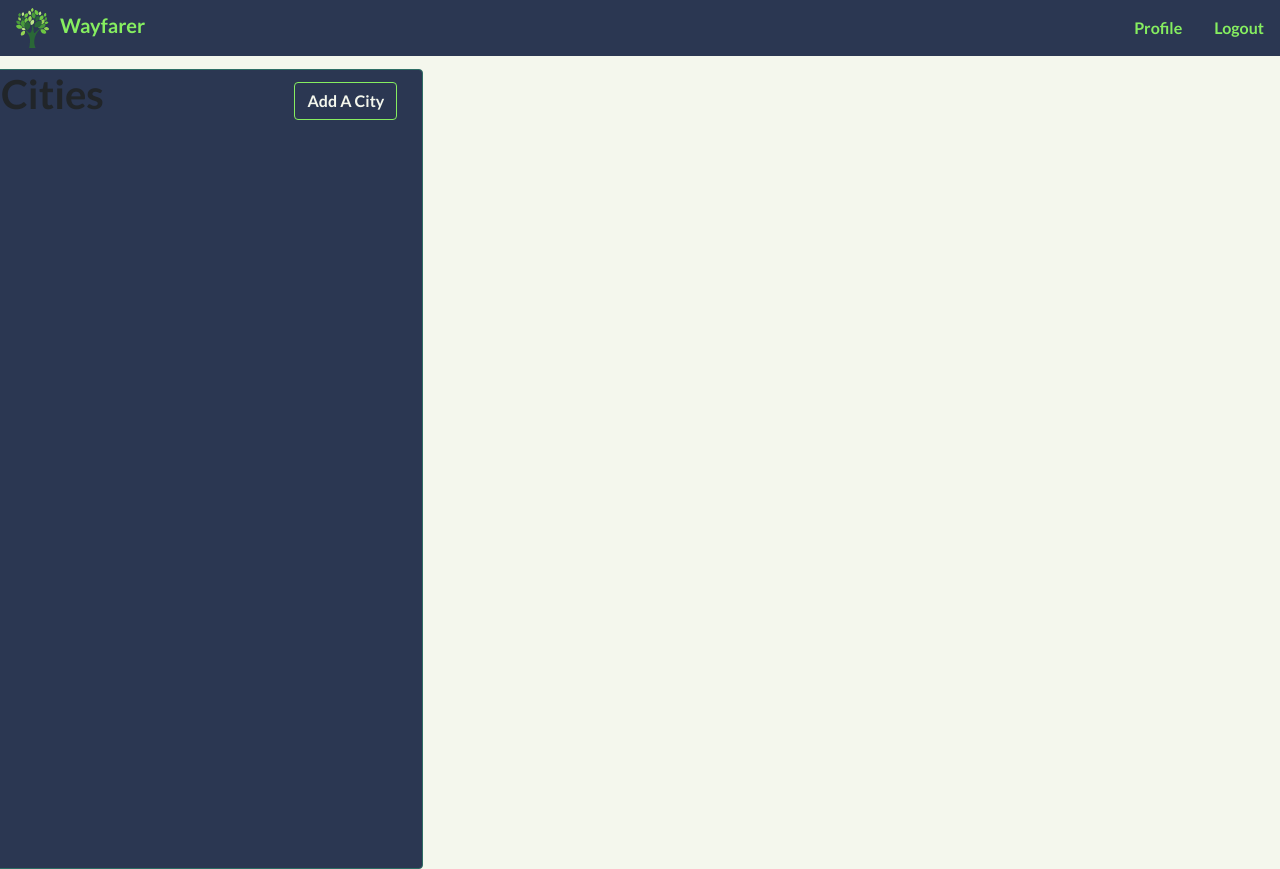
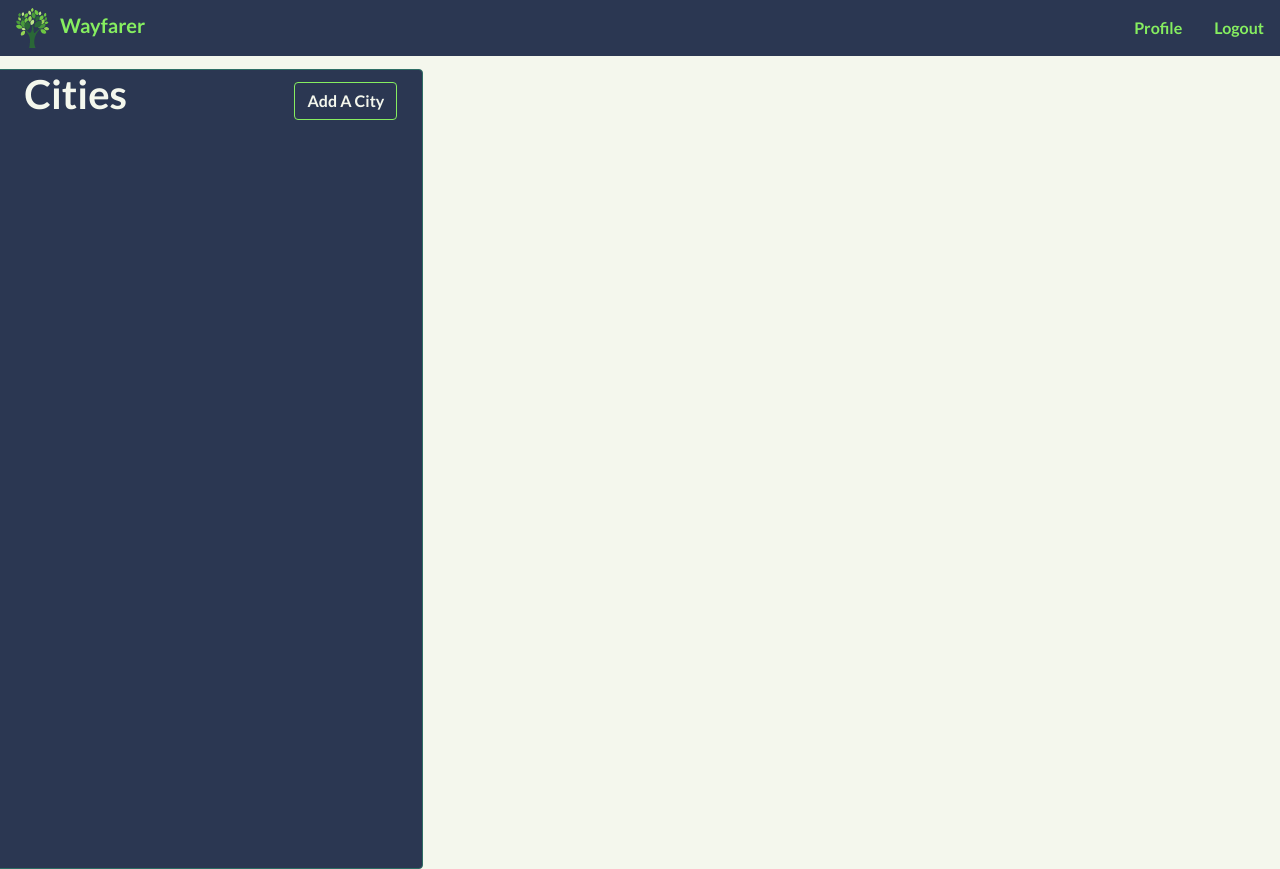
Before and after one commit to nicolegold1/project_wayfarer, a Django app: page /posts/ in a window 1280 px wide. Run offline with Django 3.2, Linux system fonts and the light colour scheme; the visitor is signed in with stand-in values (Sample User, id 1); data comes from the database, SQL or seed files in the repository; data that the repository does not hold is empty; some libraries are stand-ins or nearby versions.

Commit message:
more stuff in work

```diff
--- a/main_app/static/css/style.css
+++ b/main_app/static/css/style.css
@@ -16,7 +16,7 @@
 }
 
 * {
-  font-family: "lato", sans-serif !important;
+  font-family: "lato", sans-serif, "Font Awesome 5 Free" !important;
   font-weight: 700 !important;
 }
 logoText {
--- a/main_app/templates/base.html
+++ b/main_app/templates/base.html
@@ -11,6 +11,8 @@
     <link href="https://fonts.googleapis.com/css2?family=Lato:wght@400;700&display=swap" rel="stylesheet">
     <link href="https://cdn.jsdelivr.net/npm/bootstrap@5.0.0-beta1/dist/css/bootstrap.min.css" rel="stylesheet" integrity="sha384-giJF6kkoqNQ00vy+HMDP7azOuL0xtbfIcaT9wjKHr8RbDVddVHyTfAAsrekwKmP1" crossorigin="anonymous">
     <link href="{% static 'fontawesome_free/css/all.min.css' %}" rel="stylesheet" type="text/css">
+    <link href="https://cdnjs.cloudflare.com/ajax/libs/font-awesome/5.13.0/css/all.min.css" rel="stylesheet">
+
     <script src="https://cdn.jsdelivr.net/npm/bootstrap@5.0.0-beta1/dist/js/bootstrap.bundle.min.js" integrity="sha384-ygbV9kiqUc6oa4msXn9868pTtWMgiQaeYH7/t7LECLbyPA2x65Kgf80OJFdroafW" crossorigin="anonymous"></script>
 
 
--- a/main_app/templates/posts.html
+++ b/main_app/templates/posts.html
@@ -4,7 +4,7 @@
   {% comment %} List item Column {% endcomment %}
   <div class="col-4 cityListRow" id="cityListRow">
     <!-- Button trigger modal for Add A City-->
-    <h1 class="city_title">Cities <button style="justify-content: end; float: right;
+    <h1 class="city_title whiteTitle">&nbsp;&nbsp; Cities <button style="justify-content: end; float: right;
     margin: 3%;" type="button" class="btn btn-primary" data-bs-toggle="modal" data-bs-target="#addNewCity">
       Add A City
     </button></h1>
--- a/main_app/templates/profile.html
+++ b/main_app/templates/profile.html
@@ -1,5 +1,4 @@
 {% extends 'base.html' %} {% block scripts %}
-<link rel="stylesheet" href="https://pro.fontawesome.com/releases/v5.10.0/css/all.css" integrity="sha384-AYmEC3Yw5cVb3ZcuHtOA93w35dYTsvhLPVnYs9eStHfGJvOvKxVfELGroGkvsg+p" crossorigin="anonymous"/>
 {% comment %} Edit Profile {% endcomment %}
 <div
         class="modal fade"
--- a/main_app/templates/profile_show.html
+++ b/main_app/templates/profile_show.html
@@ -1,5 +1,4 @@
 {% extends 'base.html' %} {% block scripts %}
-<link rel="stylesheet" href="https://pro.fontawesome.com/releases/v5.10.0/css/all.css" integrity="sha384-AYmEC3Yw5cVb3ZcuHtOA93w35dYTsvhLPVnYs9eStHfGJvOvKxVfELGroGkvsg+p" crossorigin="anonymous"/>
 {% comment %} Edit Profile {% endcomment %}
 <div
         class="modal fade"
```
